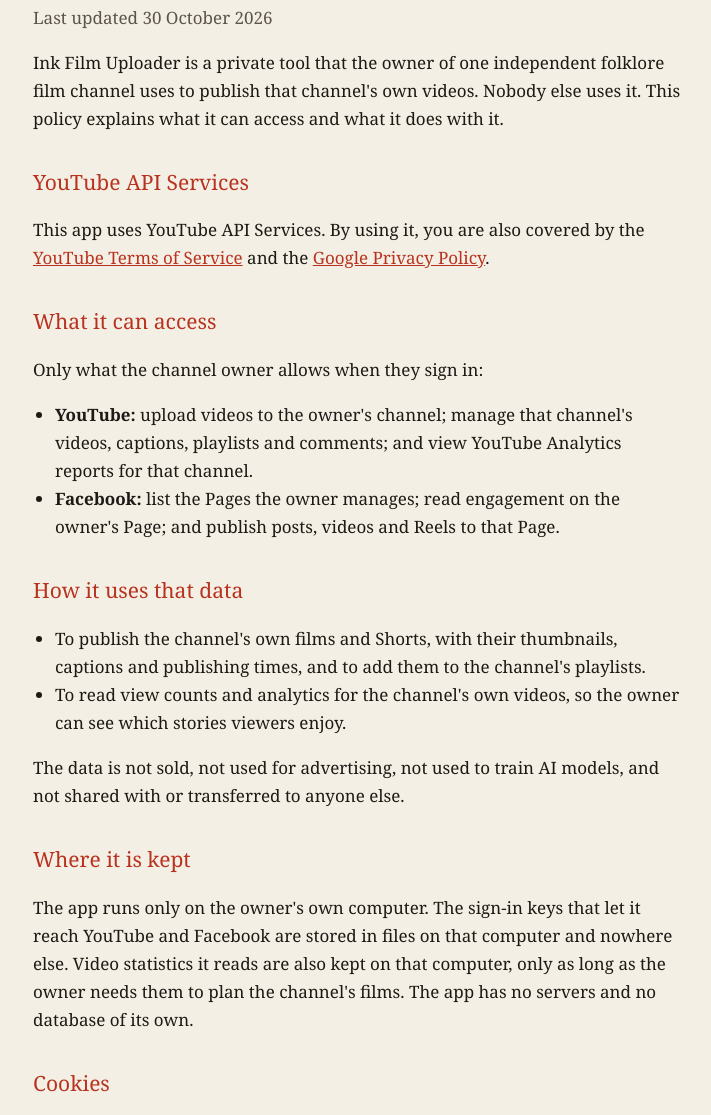
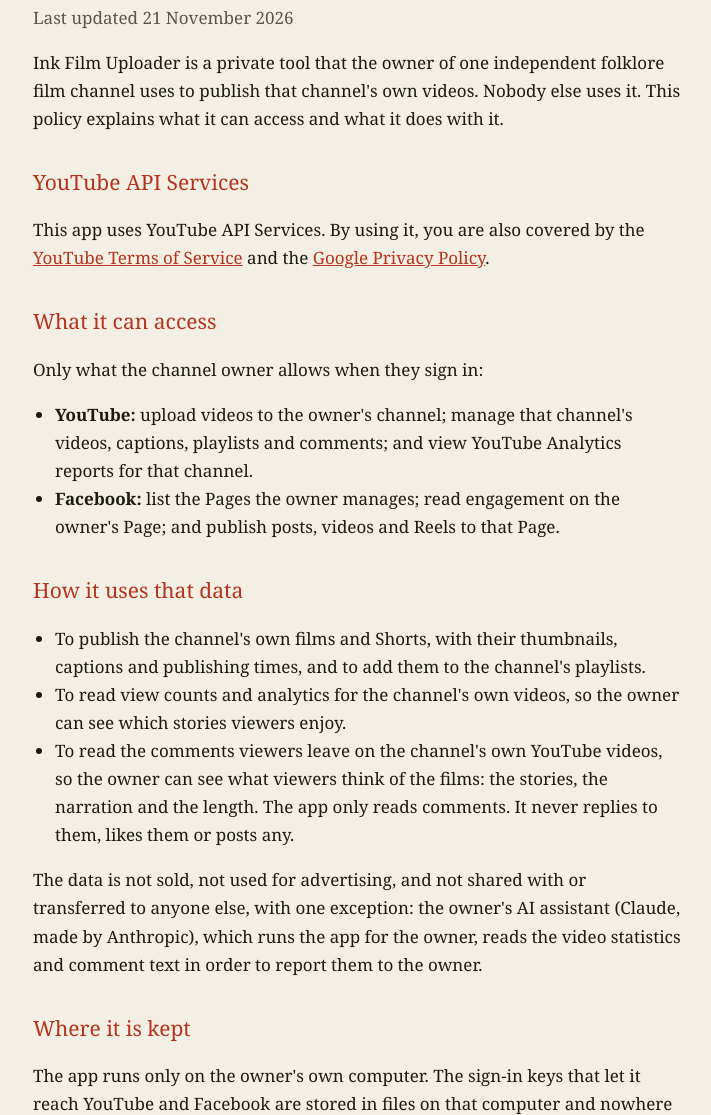
Before and after one commit to zainzainsabirsabir-ops/YT-auto, a plain HTML site: page privacy.html in a window 1280 px wide. Shown: the part 149-1264 px from the top of the page, without its empty margins (283-994 px from the left). Drawn offline with Linux system fonts and the light colour scheme.

Commit message:
Add files via upload

```diff
--- a/privacy.html
+++ b/privacy.html
@@ -34,7 +34,7 @@
   </nav>
 
   <h1>Privacy policy</h1>
-  <p class="updated">Last updated 30 October 2026</p>
+  <p class="updated">Last updated 21 November 2026</p>
 
   <p>Ink Film Uploader is a private tool that the owner of one independent folklore film channel uses to publish that channel's own videos. Nobody else uses it. This policy explains what it can access and what it does with it.</p>
 
@@ -52,11 +52,12 @@
   <ul>
     <li>To publish the channel's own films and Shorts, with their thumbnails, captions and publishing times, and to add them to the channel's playlists.</li>
     <li>To read view counts and analytics for the channel's own videos, so the owner can see which stories viewers enjoy.</li>
+    <li>To read the comments viewers leave on the channel's own YouTube videos, so the owner can see what viewers think of the films: the stories, the narration and the length. The app only reads comments. It never replies to them, likes them or posts any.</li>
   </ul>
-  <p>The data is not sold, not used for advertising, not used to train AI models, and not shared with or transferred to anyone else.</p>
+  <p>The data is not sold, not used for advertising, and not shared with or transferred to anyone else, with one exception: the owner's AI assistant (Claude, made by Anthropic), which runs the app for the owner, reads the video statistics and comment text in order to report them to the owner.</p>
 
   <h2>Where it is kept</h2>
-  <p>The app runs only on the owner's own computer. The sign-in keys that let it reach YouTube and Facebook are stored in files on that computer and nowhere else. Video statistics it reads are also kept on that computer, only as long as the owner needs them to plan the channel's films. The app has no servers and no database of its own.</p>
+  <p>The app runs only on the owner's own computer. The sign-in keys that let it reach YouTube and Facebook are stored in files on that computer and nowhere else. Video statistics it reads are also kept on that computer, only as long as the owner needs them to plan the channel's films. Comment text is kept on that computer for at most 30 days, without the commenters' names. The app has no servers and no database of its own.</p>
 
   <h2>Cookies</h2>
   <p>This website sets no cookies and uses no tracking or analytics. The app itself is not a website and uses no cookies.</p>
```
